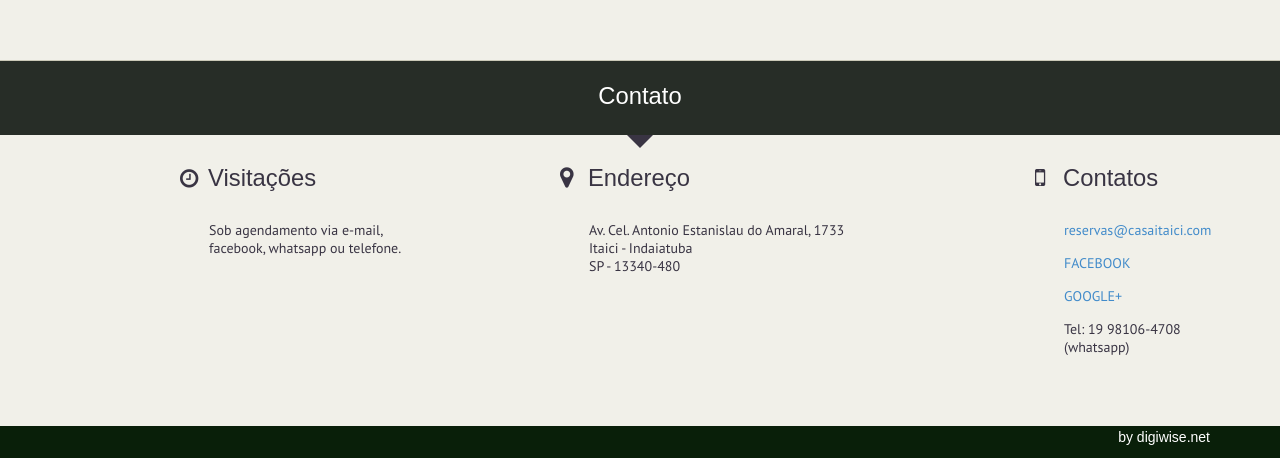
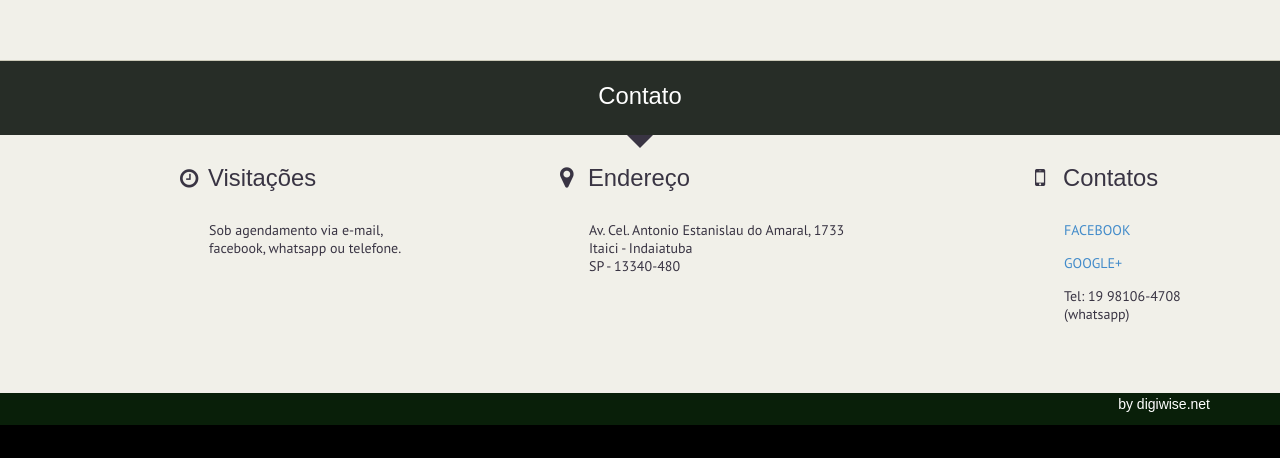
Before and after one commit to kaiam/casa-itaici-mockup, a plain HTML site: page index.html in a window 1280 px wide. Shown: the part 1165-1623 px from the top of the page. After the commit the page ends 1590 px from the top, so only its background shows below. Drawn offline with Linux system fonts and the light colour scheme; some packages are replaced by stand-ins of ours; a web font is replaced by a local one.

Commit message:
remoção do e-mail reservas@casaitaici.com
linha 240 foi removida, excluindo o e-mail reservas@gmail.com

```diff
--- a/index.html
+++ b/index.html
@@ -238,7 +238,6 @@
           </div>
           <div class="col-lg-2 col-md-3 col-lg-offset-1">
             <h3><i class="fa fa-mobile"></i>Contatos</h3>
-            <p><a href="mailto:reservas@casaitaici.com">reservas@casaitaici.com</a></p>
             <P><a href="https://www.facebook.com/casadeeventositaici" target="_blank">FACEBOOK</a></P>
             <P><a href="https://plus.google.com/+Casaitaici/posts" target="_blank">GOOGLE+</a></P>
             <p>Tel: 19 98106-4708 (whatsapp)</p>
```
